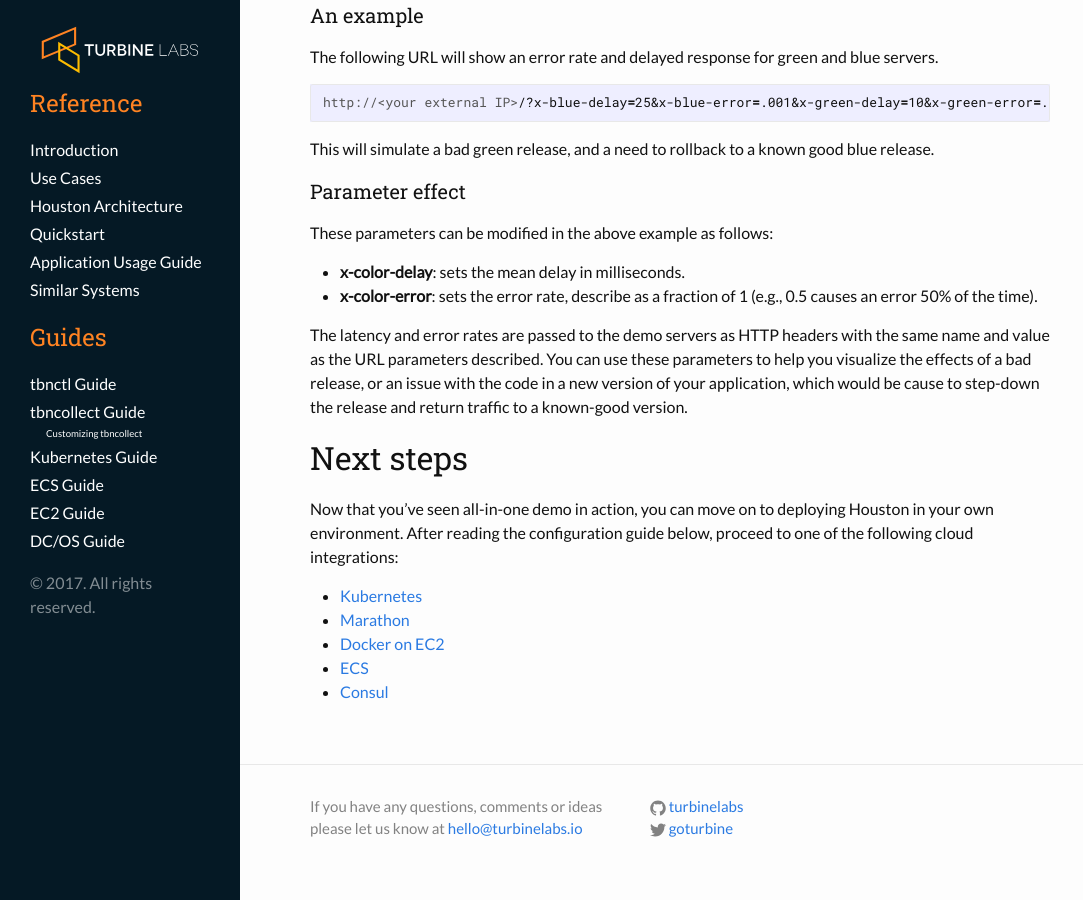
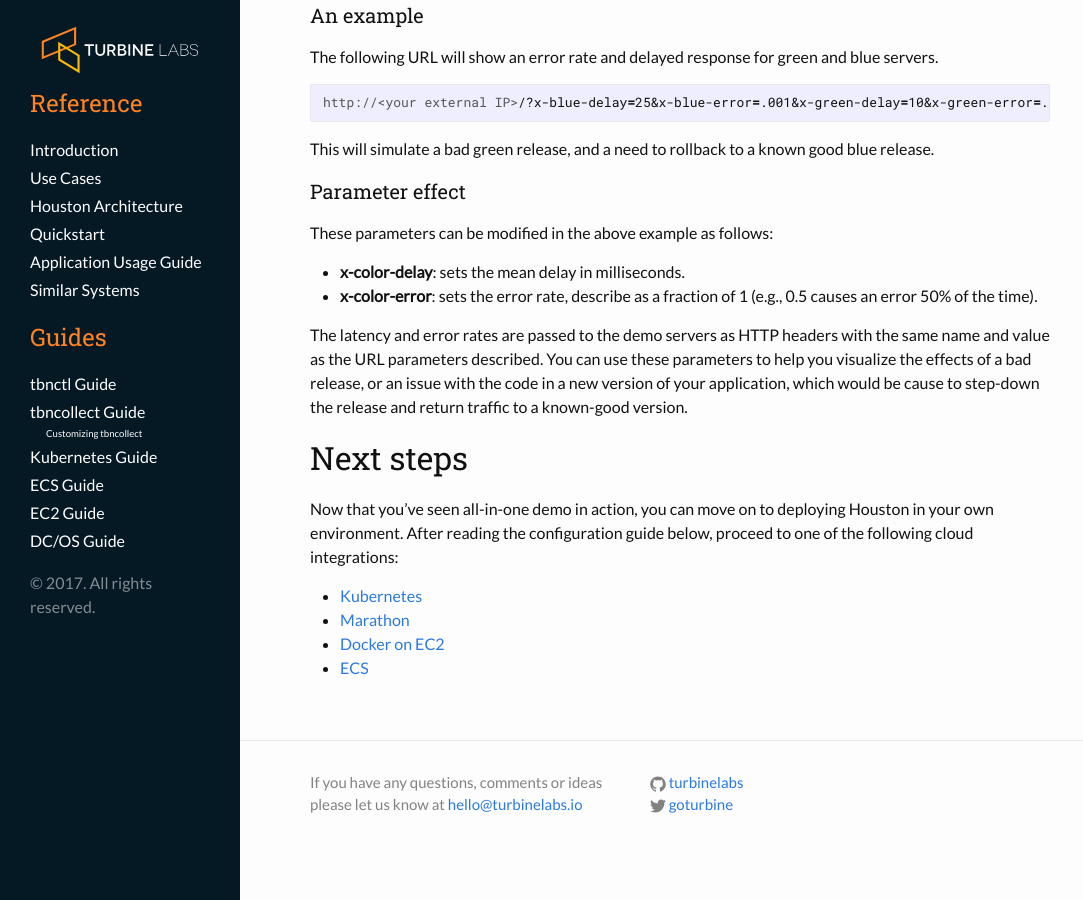
Before and after one commit to turbinelabs/developer, a Jekyll site: the page built from docs-site/_reference/quickstart.md, in a window 1280 px wide and 900 px high, scrolled down 7314 px. Shown: the whole window, without its empty margins (0-1083 px from the left). Built offline with Jekyll 4.4.1, drawn with Linux system fonts in a browser that asks for light colours; nearby versions of some CDN libraries; Markdown is read by kramdown in place of the engine named in the settings; a script that is not in the unit is left out.

Commit message:
fixing broken links in intro/architecture, removing consul references in these files (#3181)
fbshipit-source-id: b9f5723

```diff
--- a/docs-site/_reference/quickstart.md
+++ b/docs-site/_reference/quickstart.md
@@ -156,7 +156,6 @@ Houston in your own environment. After reading the configuration guide below,
 proceed to one of the following cloud integrations:
 
 - [Kubernetes](../guides/kubernetes.html)
-- [Marathon](../guides/marathon.html)
-- [Docker on EC2](../guides/ec2-setup.html)
-- [ECS](../guides/ecs-setup.html)
-- [Consul](../guides/consul.html)
+- [Marathon](../guides/dcos.html)
+- [Docker on EC2](../guides/ec2.html)
+- [ECS](../guides/ecs.html)
```
Also changed, not shown: docs-site/_reference/architecture.md (+3 -3 lines), docs-site/_reference/introduction.md (+1 -1 lines).
